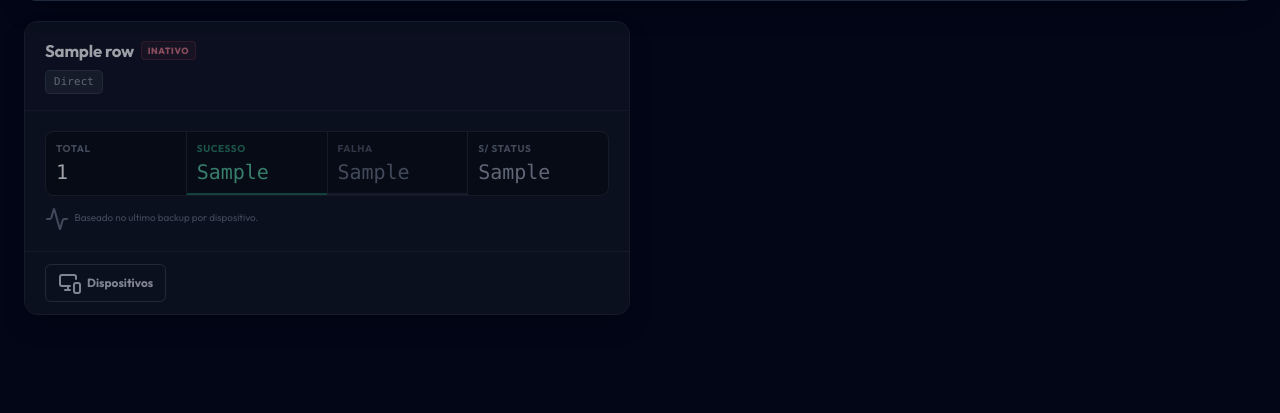
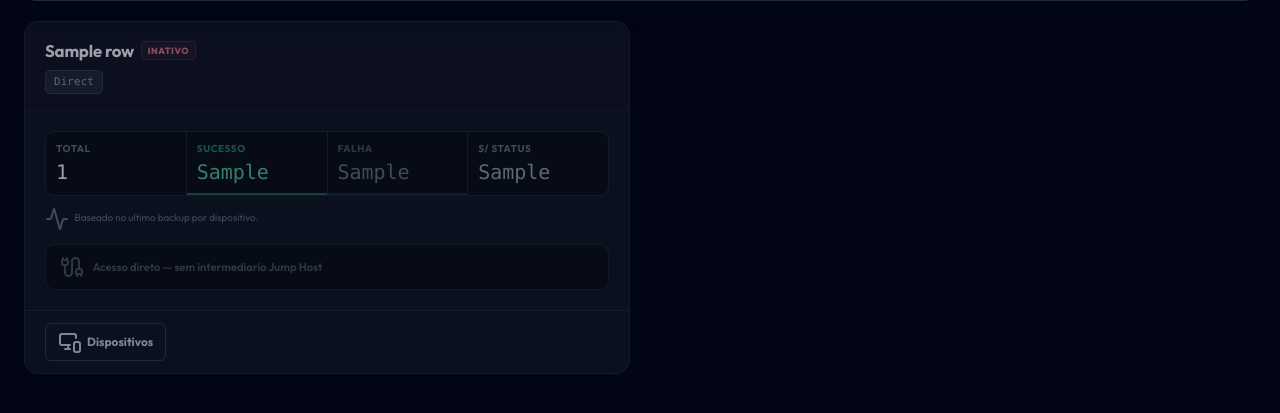
Before and after one commit to TavaresEnok/backup-center-ajust-consulting, a Python web app: template app/templates/tenant/operations/index.html in a window 1280 px wide. Shown: the part 318-731 px from the top of the page. Run offline with Jinja, Linux system fonts and the light colour scheme; the template is opened without the code that fills it: most values are stand-ins (such as "Sample title", 1, 10 or a date in 2020).

Commit message:
feat: melhoria visual nos cards de grupos e icones de dispositivos
- Corrige buraco visual nos cards sem Jump Host usando align-items: start no grid
- Adiciona bloco informativo sutil (VPN / Acesso Direto) para cards nao-Jump Host
- Renomeia 'Console Jump' para 'Terminal Jump Host' com icone mais claro
- Melhora modal do terminal: aviso de contexto, icone destacado, placeholder util
- Substitui icone de Detalhes: terminal-square -> info (mais intuitivo)
- Substitui icone de Comparar Backups: file-text -> git-compare (semantica clara)
- Substitui icone de Jump Console nas linhas: terminal-square -> terminal
- Melhora tooltips de todas as acoes nos dispositivos

```diff
--- a/app/templates/tenant/operations/index.html
+++ b/app/templates/tenant/operations/index.html
@@ -144,13 +144,31 @@
     display: grid;
     grid-template-columns: 1fr;
     gap: 1.25rem;
+    align-items: start;
   }
   @media (min-width: 1024px) {
-    .ops-grid { grid-template-columns: repeat(2, minmax(0, 1fr)); }
+    .ops-grid { grid-template-columns: repeat(2, minmax(0, 1fr)); align-items: start; }
   }
   @media (min-width: 1536px) {
-    .ops-grid { grid-template-columns: repeat(3, minmax(0, 1fr)); }
+    .ops-grid { grid-template-columns: repeat(3, minmax(0, 1fr)); align-items: start; }
   }
+
+  .ops-conn-info {
+    margin-top: .8rem;
+    border: 1px solid #1e293b;
+    border-radius: .6rem;
+    background: #0a0f18;
+    padding: .65rem .85rem;
+    display: flex;
+    align-items: center;
+    gap: .55rem;
+    color: #475569;
+    font-size: .7rem;
+    font-weight: 600;
+  }
+  .ops-conn-info i { width: .85rem; height: .85rem; flex-shrink: 0; }
+  .ops-conn-info.direct { border-color: rgba(71,85,105,.3); }
+  .ops-conn-info.vpn { border-color: rgba(99,102,241,.2); color: rgba(129,140,248,.6); }
 
   .ops-card {
     background: #0f172a;
@@ -566,6 +584,16 @@
               </div>
             </div>
           </div>
+          {% elif row.uses_vpn %}
+          <div class="ops-conn-info vpn">
+            <i data-lucide="shield"></i>
+            Acesso via VPN — monitoramento direto pelo tunel
+          </div>
+          {% else %}
+          <div class="ops-conn-info direct">
+            <i data-lucide="cable"></i>
+            Acesso direto — sem intermediario Jump Host
+          </div>
           {% endif %}
         </div>
 
@@ -609,9 +637,10 @@
                   class="ops-btn ops-open-console"
                   data-group-name="{{ row.name }}"
                   data-console-url="{{ url_for('tenant_groups.exec_jump_console', tenant_slug=tenant.slug, group_id=row.id) }}"
-                  data-collect-url="{{ url_for('tenant_groups.collect_jump_diagnostics', tenant_slug=tenant.slug, group_id=row.id) }}">
-            <i data-lucide="terminal-square"></i>
-            Console Jump
+                  data-collect-url="{{ url_for('tenant_groups.collect_jump_diagnostics', tenant_slug=tenant.slug, group_id=row.id) }}"
+                  title="Abrir terminal Linux do Jump Host para diagnosticos">
+            <i data-lucide="terminal"></i>
+            Terminal Jump Host
           </button>
           {% endif %}
 
@@ -671,13 +700,25 @@
 <div id="opsJumpConsoleModal" class="ops-console" aria-hidden="true">
   <div class="ops-console-panel">
     <div class="ops-console-head">
-      <div>
-        <h3 id="opsJumpConsoleTitle" style="margin:0;color:#f8fafc;font-size:1rem;font-weight:800;">Console Jump</h3>
-        <p style="margin:.25rem 0 0;color:#94a3b8;font-size:12px;">Sessao operacional auditada, sem revelar credenciais do bastion.</p>
+      <div style="display:flex;align-items:center;gap:.75rem;">
+        <div style="display:flex;align-items:center;justify-content:center;width:2rem;height:2rem;border-radius:.45rem;background:rgba(14,165,233,.15);border:1px solid rgba(14,165,233,.25);flex-shrink:0;">
+          <i data-lucide="terminal" style="width:1rem;height:1rem;color:#38bdf8;"></i>
+        </div>
+        <div>
+          <h3 id="opsJumpConsoleTitle" style="margin:0;color:#f8fafc;font-size:1rem;font-weight:800;">Terminal Jump Host</h3>
+          <p style="margin:.2rem 0 0;color:#64748b;font-size:11px;display:flex;align-items:center;gap:.3rem;">
+            <i data-lucide="alert-triangle" style="width:.75rem;height:.75rem;color:#f59e0b;"></i>
+            Comandos executados no Linux do Jump Host — use para diagnostico e testes de conectividade
+          </p>
+        </div>
       </div>
       <button type="button" id="opsJumpConsoleClose" class="ops-btn">Fechar</button>
     </div>
     <div class="ops-console-body">
+      <div style="background:rgba(245,158,11,.08);border:1px solid rgba(245,158,11,.2);border-radius:.5rem;padding:.55rem .8rem;font-size:.72rem;color:#fbbf24;display:flex;align-items:center;gap:.45rem;">
+        <i data-lucide="info" style="width:.85rem;height:.85rem;flex-shrink:0;"></i>
+        Este terminal acessa o servidor Linux do Jump Host. Use para: ping, traceroute, teste de porta (nc), verificacao de rotas. Nao use para alterar configuracoes do servidor.
+      </div>
       <div class="ops-console-actions">
         <button type="button" class="ops-btn ops-console-preset" data-command="hostname">hostname</button>
         <button type="button" class="ops-btn ops-console-preset" data-command="uptime">uptime</button>
@@ -686,7 +727,7 @@
         <button type="button" id="opsCollectDiagnosticsBtn" class="ops-btn ops-btn-indigo">Coletar diagnostico</button>
       </div>
       <form id="opsJumpConsoleForm" style="display:flex;gap:.5rem;flex-wrap:wrap;">
-        <input id="opsJumpConsoleInput" type="text" class="ops-search" style="padding-left:.75rem;flex:1;min-width:240px;" placeholder="Ex: ping -c 2 -W 2 172.31.0.1">
+        <input id="opsJumpConsoleInput" type="text" class="ops-search" style="padding-left:.75rem;flex:1;min-width:240px;" placeholder="Ex: ping -c 3 192.168.1.1 | nc -zv 192.168.1.1 22">
         <button type="submit" class="ops-btn ops-btn-primary">Executar</button>
       </form>
       <div class="ops-console-output" id="opsJumpConsoleOutput">Aguardando comando...</div>
```
Also changed, not shown: app/templates/tenant/devices/list.html (+7 -7 lines).
